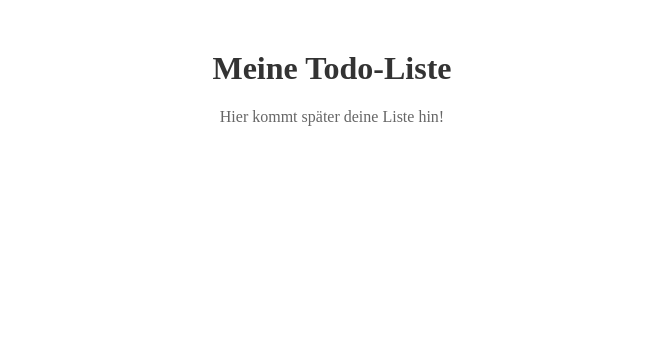
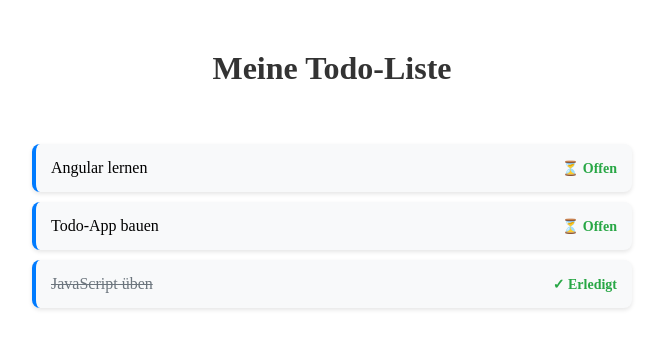
Before and after one commit to Paveluschka250/meine_todo_app, an Angular app: page / in a window 1280 px wide. Shown: the top 348 px of the page, without its empty margins (308-970 px from the left). Built offline with nearby package versions, Linux system fonts and the light colour scheme.

Commit message:
feat: Add todo list with data binding and styling

```diff
--- a/src/app/app.component.html
+++ b/src/app/app.component.html
@@ -1,2 +1,14 @@
 <h1>Meine Todo-Liste</h1>
-<p>Hier kommt später deine Liste hin!</p>
+
+<div class="todo-container">
+  <ul class="todo-list">
+    <li *ngFor="let todo of todoItems" class="todo-item">
+      <span [class.completed]="todo.completed">
+        {{ todo.text }}
+      </span>
+      <span class="status">
+        {{ todo.completed ? "✓ Erledigt" : "⏳ Offen" }}
+      </span>
+    </li>
+  </ul>
+</div>
--- a/src/app/app.component.scss
+++ b/src/app/app.component.scss
@@ -1,3 +1,9 @@
+h1 {
+  color: #333;
+  text-align: center;
+  margin-top: 50px;
+}
+
 h1 {
   color: #333;
   text-align: center;
@@ -8,3 +14,45 @@ p {
   text-align: center;
   color: #666;
 }
+
+.todo-container {
+  max-width: 600px;
+  margin: 0 auto;
+  padding: 20px;
+
+  .todo-list {
+    list-style: none;
+    padding: 0;
+
+    .todo-item {
+      background: #f8f9fa;
+      margin: 10px 0;
+      padding: 15px;
+      border-radius: 8px;
+      border-left: 4px solid #007bff;
+      display: flex;
+      justify-content: space-between;
+      align-items: center;
+      box-shadow: 0 2px 4px rgba(0, 0, 0, 0.1);
+
+      &:hover {
+        background: #e9ecef;
+        transform: translateY(-2px);
+        transition: all 0.3s ease;
+      }
+
+      span {
+        &.completed {
+          text-decoration: line-through;
+          color: #6c757d;
+        }
+
+        &.status {
+          font-size: 14px;
+          color: #28a745;
+          font-weight: bold;
+        }
+      }
+    }
+  }
+}
--- a/src/app/app.component.ts
+++ b/src/app/app.component.ts
@@ -7,4 +7,17 @@ import { Component } from '@angular/core';
 })
 export class AppComponent {
   title = 'meine_todo_app';
+  todoItems = todos;
 }
+
+interface TodoItem {
+  id: number;        // Eindeutige Nummer
+  text: string;      // Der Text der Aufgabe
+  completed: boolean; // Ist erledigt oder nicht?
+}
+
+let todos: TodoItem[] = [
+  { id: 1, text: 'Angular lernen', completed: false },
+  { id: 2, text: 'Todo-App bauen', completed: false },
+  { id: 3, text: 'JavaScript üben', completed: true }
+];
```
